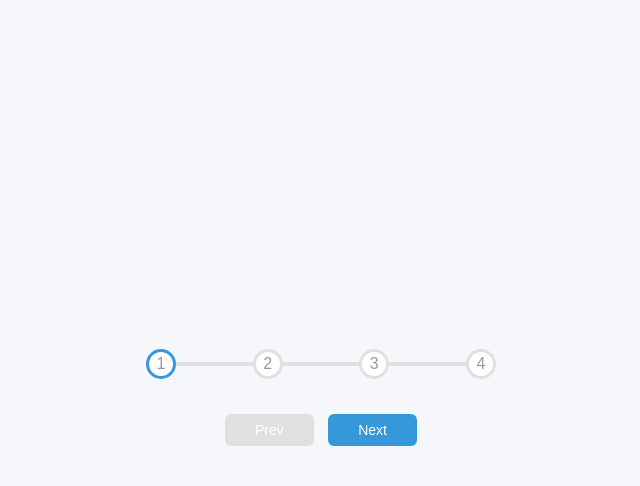
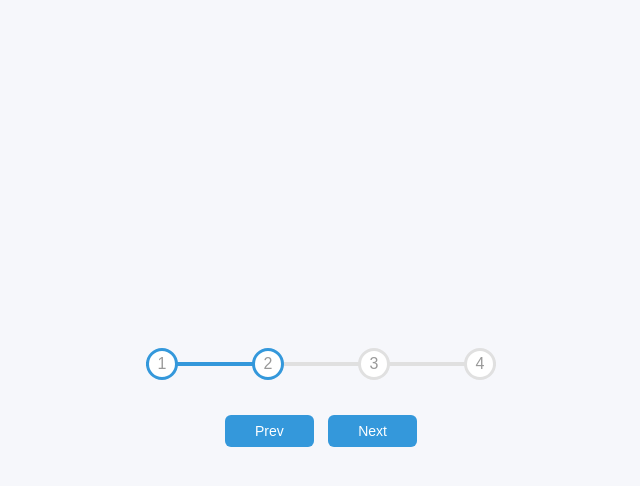
Before and after one commit to devjpsmith/progress-steps, a plain HTML site: page index.html in a window 1280 px wide. Both pictures are taken after a click on the button "Next". Shown: the whole page, without its empty margins (319-959 px from the left). Drawn offline with Linux system fonts and the light colour scheme; a web font is replaced by a local one.

Commit message:
completed project

```diff
--- a/index.html
+++ b/index.html
@@ -17,8 +17,8 @@
             <div class="circle">3</div>
             <div class="circle">4</div>
         </div>
-        <button class="btn" id="prev" disabled>Prev</button>
-        <button class="btn" id="next">Next</button>
+        <button class="btn" id="prev" onclick="return handlePrevClick();" disabled>Prev</button>
+        <button class="btn" id="next" onclick="return handleNextClick()">Next</button>
     </div>
 
     <script src="script.js"></script>
--- a/script.js
+++ b/script.js
@@ -0,0 +1,32 @@
+const progress = document.getElementById('progress');
+const prev = document.getElementById('prev');
+const next = document.getElementById('next');
+const circles = document.querySelectorAll('.circle');
+
+let currentActive = 1;
+
+function handlePrevClick() {
+    currentActive--;
+    update();
+}
+
+function handleNextClick() {
+    currentActive++;
+    update();
+}
+
+function update() {
+    circles.forEach((circle, index) => {
+        if (index < currentActive) {
+            circle.classList.add('active');
+        } else {
+            circle.classList.remove('active');
+        }
+    });
+
+    const actives = document.querySelectorAll('.active');
+    const percent = ((actives.length - 1) / (circles.length - 1)) * 100;
+    progress.style.width = `${percent}%`;
+    prev.disabled = (actives.length < 2);
+    next.disabled = (actives.length >= circles.length);
+}
--- a/style.css
+++ b/style.css
@@ -59,8 +59,8 @@ body {
     background-color: #fff;
     color: #999;
     border-radius: 50%;
-    height: 30px;
-    width: 30px;
+    height: 32px;
+    width: 32px;
     display: flex;
     align-items: center;
     justify-content: center;
@@ -70,7 +70,7 @@ body {
 
 .circle.active {
     border-color: var(--line-border-fill);
-
+    transition: border-color 2.5s;
 }
 
 .btn {
```
Also changed, not shown: screenshot.png (added), 1 other file.
